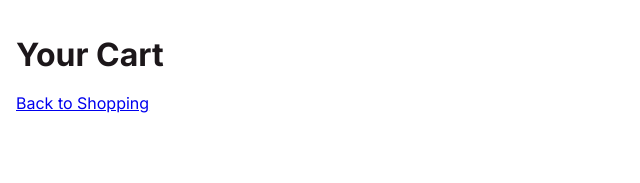
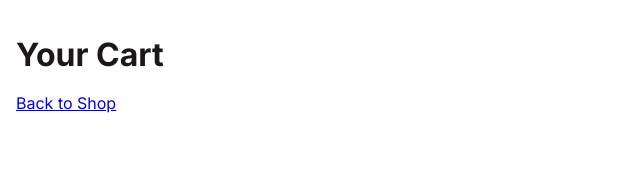
Before and after one commit to Shad02w/my-store, a React (Vite) app: page /cart in a window 1280 px wide. Shown: the top 183 px of the page, without its empty margins (0-640 px from the left). Built offline with nearby package versions, Linux system fonts and the light colour scheme.

Commit message:
chore: minor update

```diff
--- a/src/page/cart/index.tsx
+++ b/src/page/cart/index.tsx
@@ -23,7 +23,7 @@ export default function Cart() {
     const totalItems = Object.values(cartItems).reduce((acc, cur) => acc + cur.length, 0)
     const totalAmount = Object.values(cartItems).reduce((acc, cur) => acc + cur.reduce((acc, cur) => acc + cur.price, 0), 0)
 
-    const backToShopping = <Link to="/">Back to Shopping</Link>
+    const backToShopping = <Link to="/">Back to Shop</Link>
 
     return (
         <main id="cart-main">
--- a/src/page/productList/index.tsx
+++ b/src/page/productList/index.tsx
@@ -1,4 +1,5 @@
 import './index.scss'
+import { useMemo } from 'react'
 import { fetchNextProductPage, useProductsState } from '../../store/productList'
 import { useAppDispatch } from '../../store'
 import { FlatList } from '../../component/FlatList'
@@ -8,7 +9,6 @@ import { Footer } from './Footer'
 import { Link } from 'react-router-dom'
 import { Badge } from '../../component/Badge'
 import { cartActions, useCartState } from '../../store/cart'
-import { useMemo } from 'react'
 
 export function ProductList() {
     const { loading, error, products } = useProductsState()
```
Also changed, not shown: src/component/FlatList/index.tsx (+7 -0 lines).
